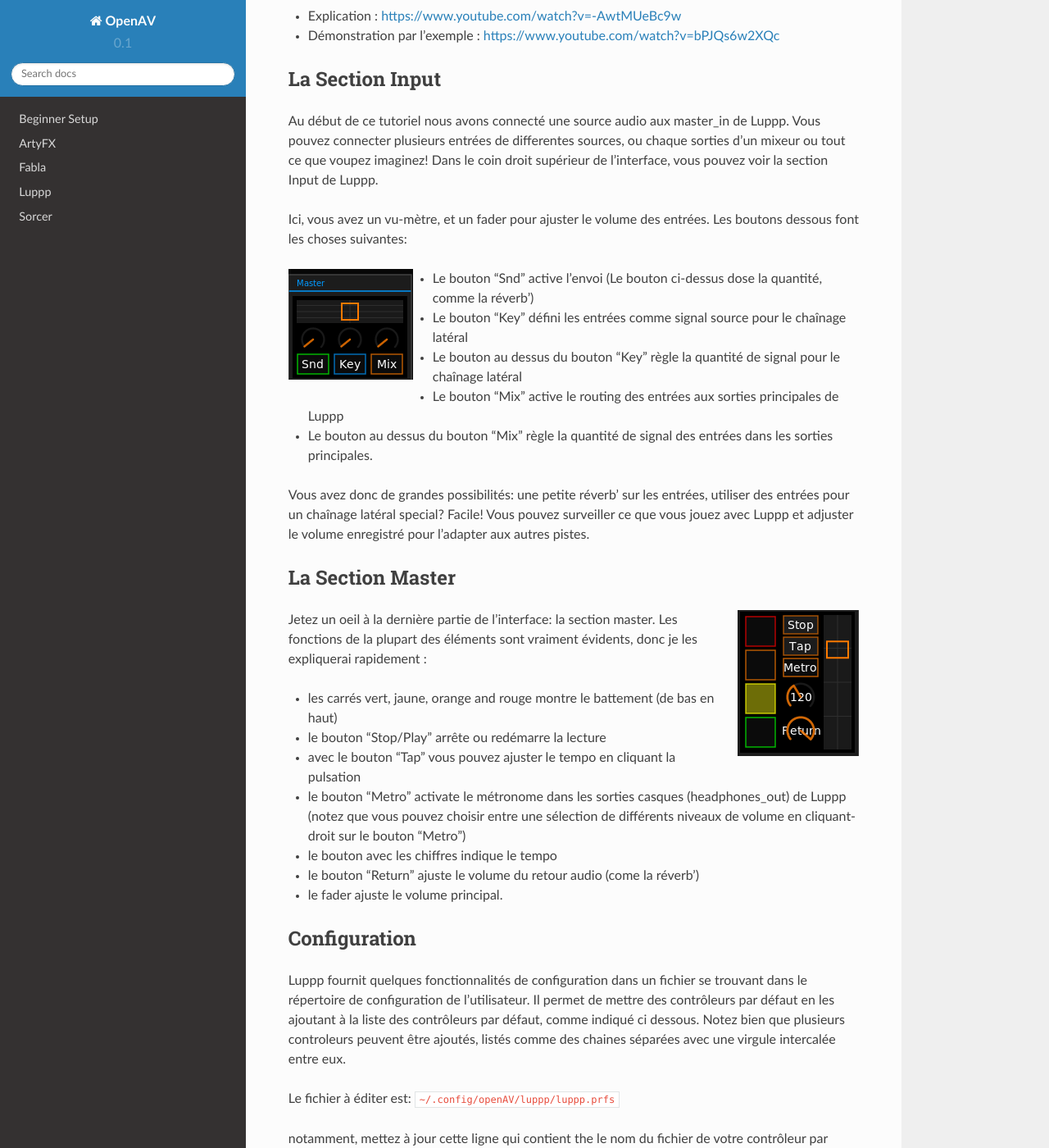
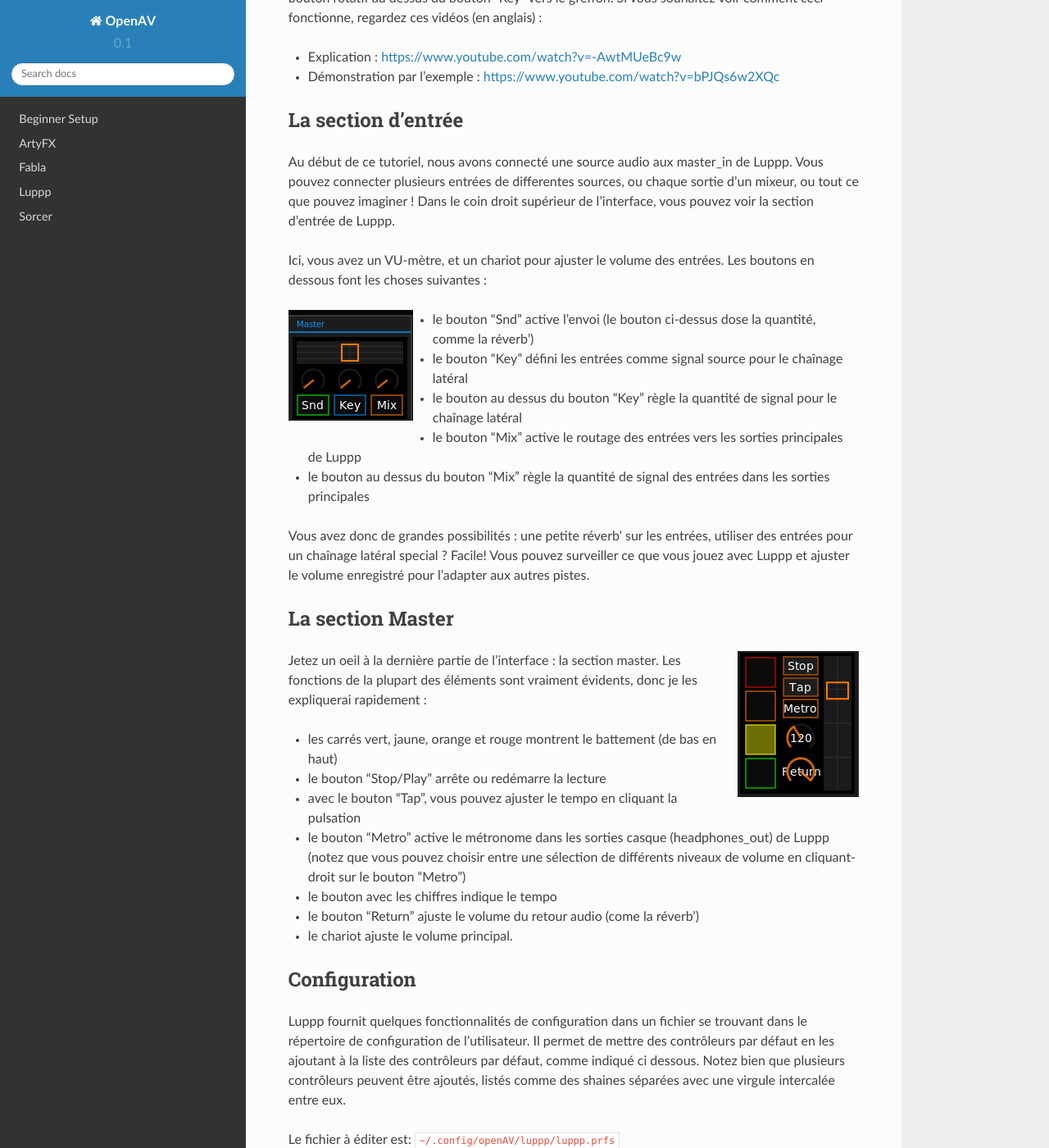
Before and after one commit to openAVproductions/openAV-manual, a Sphinx documentation site: the page built from source/fr-luppp.rst, in a window 1280 px wide and 1400 px high, scrolled down 4746 px. Shown: the whole window at 82% size. Built offline with Sphinx 7.4.7 and the Read the Docs theme 2.0.0, drawn with Linux system fonts in a browser that asks for light colours; some of the changed text lies outside the part shown.

Commit message:
Update fr-luppp.rst
petits trucs

```diff
--- a/source/fr-luppp.rst
+++ b/source/fr-luppp.rst
@@ -52,7 +52,7 @@
 Dans la section ‘Master’ de Luppp, vous pouvez voir une liste de ’scènes’. Vous pouvez lancer une scène en cliquant dessus.
 Quand vous faites cela, tous les clips de cette ligne commencent en même temps.
 
-.. Astuce::
+.. Tip::
    Quand vous utilisez des clips dont la longueur est supérieur à une mesure,
    faites attention à démarrer l’enregistrement en même temps que les autres clips
    de la ligne qui sont lancés. Sinon, lancer une scène créera un peu de désordre ;)
@@ -76,7 +76,7 @@
 En bas, il y a un chariot qui ajuste le volume de la piste mixé dans le master.
 Sur la gauche des chariots, se trouvent certains contrôles que nous décrirons dans les sections suivantes.
 
-.. Astuce::
+.. Tip::
 	Vous pouvez utiliser votre clavier alpha-numérique pour contrôler les clips !
 	La première scène est représentée par les nombres de 1 à 8, le 9 déclenche la première scène.
 	Les lignes suivantes sont branchées sur les scènes sous-jacentes. Essayez !
@@ -127,58 +127,56 @@
 * Explication : https://www.youtube.com/watch?v=-AwtMUeBc9w
 * Démonstration par l'exemple : https://www.youtube.com/watch?v=bPJQs6w2XQc
 
-La Section Input
-================
+La section d'entrée
+===================
 
-Au début de ce tutoriel nous avons connecté une source audio aux master_in de Luppp.
-Vous pouvez connecter plusieurs entrées de differentes sources, ou chaque sorties d'un mixeur ou tout ce que voupez imaginez!
-Dans le coin droit supérieur de l'interface, vous pouvez voir la section Input de Luppp.
+Au début de ce tutoriel, nous avons connecté une source audio aux master_in de Luppp.
+Vous pouvez connecter plusieurs entrées de differentes sources, ou chaque sortie d'un mixeur, ou tout ce que pouvez imaginer !
+Dans le coin droit supérieur de l'interface, vous pouvez voir la section d'entrée de Luppp.
 
-Ici, vous avez un vu-mètre, et un fader pour ajuster le volume des entrées. Les boutons dessous
-font les choses suivantes:
+Ici, vous avez un VU-mètre, et un chariot pour ajuster le volume des entrées. Les boutons en dessous font les choses suivantes :
 
 .. image:: img/luppp/luppp_inputsection.png
    :align: left
 
-* Le bouton "Snd" active l'envoi (Le bouton ci-dessus dose la quantité, comme la réverb')
-* Le bouton "Key" défini les entrées comme signal source pour le chaînage latéral
-* Le bouton au dessus du bouton "Key" règle la quantité de signal pour le chaînage latéral
-* Le bouton "Mix" active le routing des entrées aux sorties principales de Luppp
-* Le bouton au dessus du bouton "Mix" règle la quantité de signal des entrées dans les sorties principales.
+* le bouton "Snd" active l'envoi (le bouton ci-dessus dose la quantité, comme la réverb')
+* le bouton "Key" défini les entrées comme signal source pour le chaînage latéral
+* le bouton au dessus du bouton "Key" règle la quantité de signal pour le chaînage latéral
+* le bouton "Mix" active le routage des entrées vers les sorties principales de Luppp
+* le bouton au dessus du bouton "Mix" règle la quantité de signal des entrées dans les sorties principales
 
-Vous avez donc de grandes possibilités: une petite réverb' sur les entrées, utiliser des
-entrées pour un chaînage latéral special? Facile! Vous pouvez surveiller ce que vous jouez avec
-Luppp et adjuster le volume enregistré pour l'adapter aux autres pistes.
+Vous avez donc de grandes possibilités : une petite réverb' sur les entrées, utiliser des entrées pour un chaînage latéral special ? Facile! Vous pouvez surveiller ce que vous jouez avec Luppp et ajuster le volume enregistré pour l'adapter aux autres pistes.
 
-La Section Master
+La section Master
 =================
 
 .. image:: img/luppp/luppp_master_section.png
    :align: right
 
-Jetez un oeil à la dernière partie de l'interface: la section master. Les fonctions de la plupart des éléments
+Jetez un oeil à la dernière partie de l'interface : la section master. Les fonctions de la plupart des éléments
 sont vraiment évidents, donc je les expliquerai rapidement :
 
-* les carrés vert, jaune, orange and rouge montre le battement (de bas en haut)
-* le  bouton "Stop/Play" arrête ou redémarre la lecture
-* avec le bouton "Tap" vous pouvez ajuster le tempo en cliquant la pulsation
-* le bouton "Metro" activate le métronome dans les sorties casques (headphones_out) de Luppp (notez que vous pouvez choisir 	  entre une sélection de différents niveaux de volume en cliquant-droit sur le bouton "Metro")
+* les carrés vert, jaune, orange et rouge montrent le battement (de bas en haut)
+* le bouton "Stop/Play" arrête ou redémarre la lecture
+* avec le bouton "Tap", vous pouvez ajuster le tempo en cliquant la pulsation
+* le bouton "Metro" active le métronome dans les sorties casque (headphones_out) de Luppp (notez que vous pouvez choisir 	  entre une sélection de différents niveaux de volume en cliquant-droit sur le bouton "Metro")
 * le bouton avec les chiffres indique le tempo
 * le bouton "Return" ajuste le volume du retour audio (come la réverb')
-* le fader ajuste le volume principal.
+* le chariot ajuste le volume principal.
+
 
 Configuration
 =============
 
 Luppp fournit quelques fonctionnalités de configuration dans un fichier se trouvant
 dans le répertoire de configuration de l'utilisateur.
-Il permet de mettre des contrôleurs par défaut en les ajoutant
-à la liste des contrôleurs par défaut, comme indiqué ci dessous. Notez bien que plusieurs
-controleurs peuvent être ajoutés, listés comme des chaines séparées avec une virgule intercalée entre eux.
+Il permet de mettre des contrôleurs par défaut en les ajoutant à la liste des contrôleurs par défaut,
+comme indiqué ci dessous. Notez bien que plusieurs contrôleurs peuvent être ajoutés, listés comme des
+shaines séparées avec une virgule intercalée entre eux.
 
 Le fichier à éditer est:
 ``~/.config/openAV/luppp/luppp.prfs``
 
-notamment, mettez à jour cette ligne qui contient the le nom du fichier de votre contrôleur par défaut:
+notamment, mettez à jour cette ligne qui contient the le nom du fichier de votre contrôleur par défaut :
 
 ``"defaultControllers":   ["akai_apc.ctlr"],``
```
